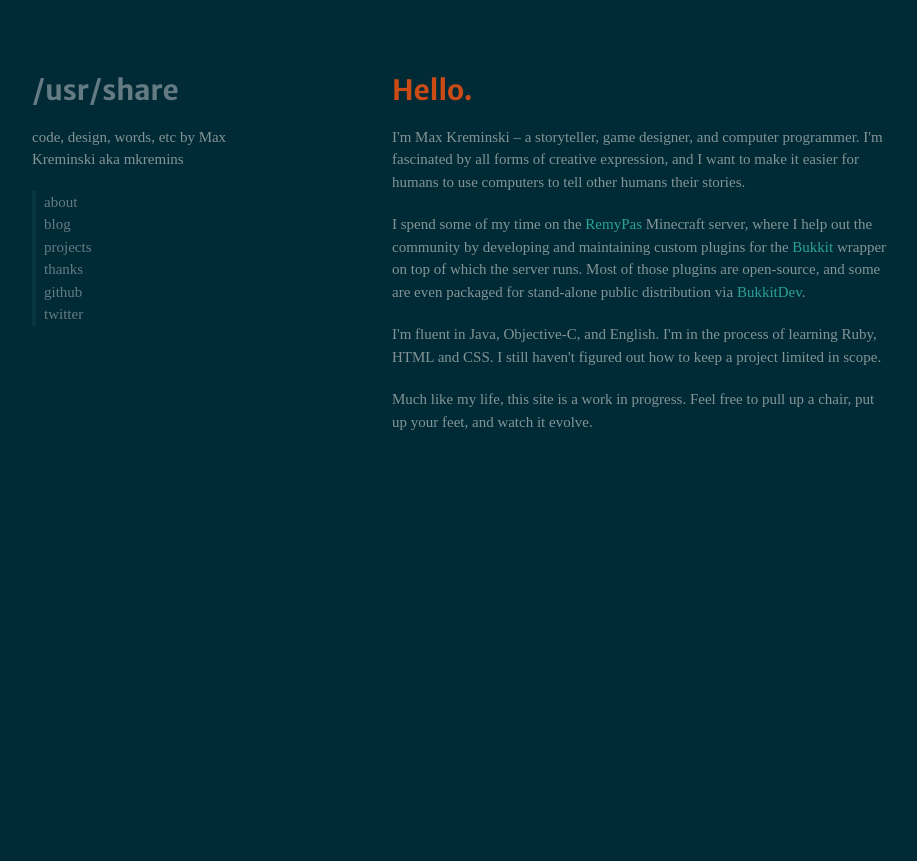
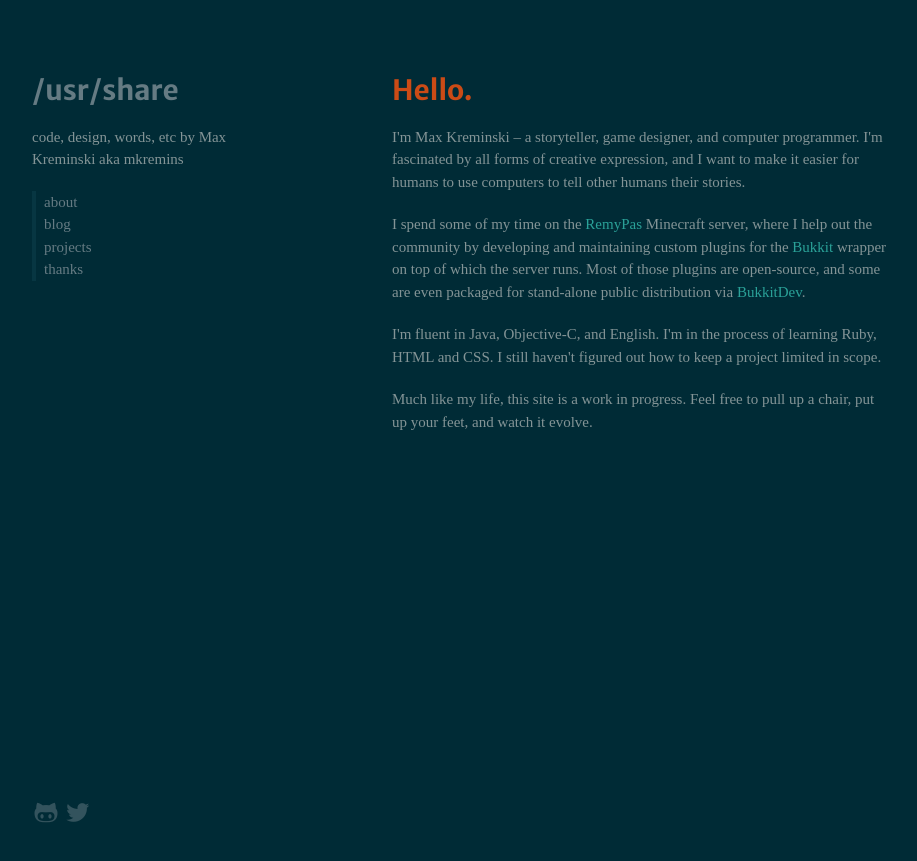
Before and after one commit to mkremins/mkremins.github.io, a Jekyll site: the page built from index.html, in a window 1280 px wide. Shown: the top 861 px of the page, without its empty margins (178-1095 px from the left). Built offline with Jekyll 4.4.1, drawn with Linux system fonts in a browser that asks for light colours; some web fonts are replaced; Markdown is read by kramdown in place of the engine named in the settings.

Commit message:
Social buttons and more cleanup

```diff
--- a/_layouts/default.html
+++ b/_layouts/default.html
@@ -12,7 +12,7 @@
 
   <body>
 
-  	<header class="side">
+  	<header id="site-header">
   		<a href="/"><h1>/usr/share</h1></a>
       <p>code, design, words, etc by Max Kreminski aka mkremins</p>
       <ul>
@@ -20,15 +20,18 @@
         <li><a href="/blog.html">blog</a></li>
         <li><a href="/projects.html">projects</a></li>
         <li><a href="/thanks.html">thanks</a></li>
-        <li><a href="http://github.com/mkremins">github</a></li>
-        <li><a href="http://twitter.com/maxkreminski">twitter</a></li>
       </ul>
   	</header>
 
-  	<section class="main">
+  	<section class="content">
   		<a href="{{ page.url }}"><h1>{{ page.title }}</h1></a>
   		{{ content }}
   	</section>
+
+    <footer id="site-footer">
+      <a href="http://github.com/mkremins"><span class="icon-github"></span></a>
+      <a href="http://twitter.com/maxkreminski"><span class="icon-twitter"></span></a>
+    </footer>
 
     <script src="js/scale.fix.js"></script>
 
--- a/css/style.css
+++ b/css/style.css
@@ -1,43 +1,89 @@
 @import url(https://fonts.googleapis.com/css?family=Merriweather+Sans:700);
-@import url(http://fonts.googleapis.com/css?family=Droid+Serif:400);
-.main {
+@import url(https://fonts.googleapis.com/css?family=Droid+Serif:400);
+@font-face {
+  font-family: "Social Icons";
+  src: url("/fonts/entypo-social.eot");
+  src: url("/fonts/entypo-social.eot?") format("eot"), url("/fonts/entypo-social.woff") format("woff"), url("/fonts/entypo-social.ttf") format("truetype"), url("/fonts/entypo-social.svg#svgentypo-social") format("svg"); }
+
+[class^="icon"]:before {
+  color: rgba(101, 123, 131, 0.5);
+  font-family: "Social Icons";
+  font-size: 50px;
+  font-style: normal;
+  font-weight: normal;
+  -webkit-font-smoothing: antialiased;
+  font-smoothing: antialiased;
+  text-rendering: optimizeLegibility; }
+
+.icon-github:before {
+  content: "\F300"; }
+
+.icon-twitter:before {
+  content: "\F309"; }
+
+.content {
   color: #839496;
-  float: right; }
-  .main h1, .main h2 {
+  float: right;
+  padding-bottom: 50px;
+  width: 500px; }
+  @media only screen and (max-width: 960px) {
+    .content {
+      clear: both;
+      float: none;
+      position: static;
+      width: 100%; } }
+  .content h1, .content h2 {
     color: #cb4b16; }
-  .main h3, .main h4, .main h5, .main h6 {
+  .content h3, .content h4, .content h5, .content h6 {
     color: #b58900; }
-  .main a {
+  .content a {
     color: #2aa198; }
 
-header {
-  color: #839496; }
-  header h1, header h2 {
+#site-header {
+  color: #839496;
+  position: fixed;
+  width: 225px; }
+  @media only screen and (max-width: 960px) {
+    #site-header {
+      clear: both;
+      float: none;
+      position: static;
+      width: 100%; } }
+  #site-header h1, #site-header h2 {
     color: #657b83; }
-  header a {
+  #site-header a {
     color: #657b83; }
-  header ul {
+  #site-header ul {
     list-style: none;
     padding-left: 0; }
-    header ul li {
+    @media only screen and (max-width: 960px) {
+      #site-header ul {
+        border-bottom: 1px solid #073642;
+        border-top: 1px solid #073642;
+        padding: 8px 0;
+        text-align: center; } }
+    #site-header ul li {
       border-left: 4px solid #073642;
       padding-left: 8px; }
       @media only screen and (max-width: 960px) {
-        header ul li {
+        #site-header ul li {
           border: none;
           clear: none;
           display: inline;
           padding: 0 12px; } }
-    @media only screen and (max-width: 960px) {
-      header ul {
-        border-bottom: 1px solid #073642;
-        border-top: 1px solid #073642;
-        padding: 8px 0;
-        text-align: center; } }
+
+#site-footer {
+  bottom: 50px;
+  float: left;
+  position: fixed; }
+  @media only screen and (max-width: 480px) {
+    #site-footer {
+      display: none; } }
 
 body {
   background: #002b36;
   font: 15px/1.5 "Droid Serif", serif;
+  height: 100%;
   margin: 0 auto;
   padding: 75px 50px;
   width: 860px; }
@@ -91,23 +137,3 @@ pre {
   font: 12px/1.5 Monaco, Bitstream Vera Sans Mono, Lucida Console, Terminal;
   padding: 8px 15px;
   overflow-x: visible; }
-
-header {
-  position: fixed;
-  width: 225px; }
-  @media only screen and (max-width: 960px) {
-    header {
-      clear: both;
-      float: none;
-      position: static;
-      width: 100%; } }
-
-section {
-  padding-bottom: 50px;
-  width: 500px; }
-  @media only screen and (max-width: 960px) {
-    section {
-      clear: both;
-      float: none;
-      position: static;
-      width: 100%; } }
--- a/sass/_typography.scss
+++ b/sass/_typography.scss
@@ -1,5 +1,5 @@
 @import url(https://fonts.googleapis.com/css?family=Merriweather+Sans:700);
-@import url(http://fonts.googleapis.com/css?family=Droid+Serif:400);
+@import url(https://fonts.googleapis.com/css?family=Droid+Serif:400);
 
 $body-font:     15px/1.5 "Droid Serif", serif;
 $fixed-font:    12px/1.5 Monaco, Bitstream Vera Sans Mono, Lucida Console, Terminal;
```
Also changed, not shown: sass/_social-icons.scss (added, +27 -0 lines), sass/style.scss (+37 -32 lines), fonts/entypo-social.ttf (added), fonts/entypo-social.woff (added), 2 other files.
